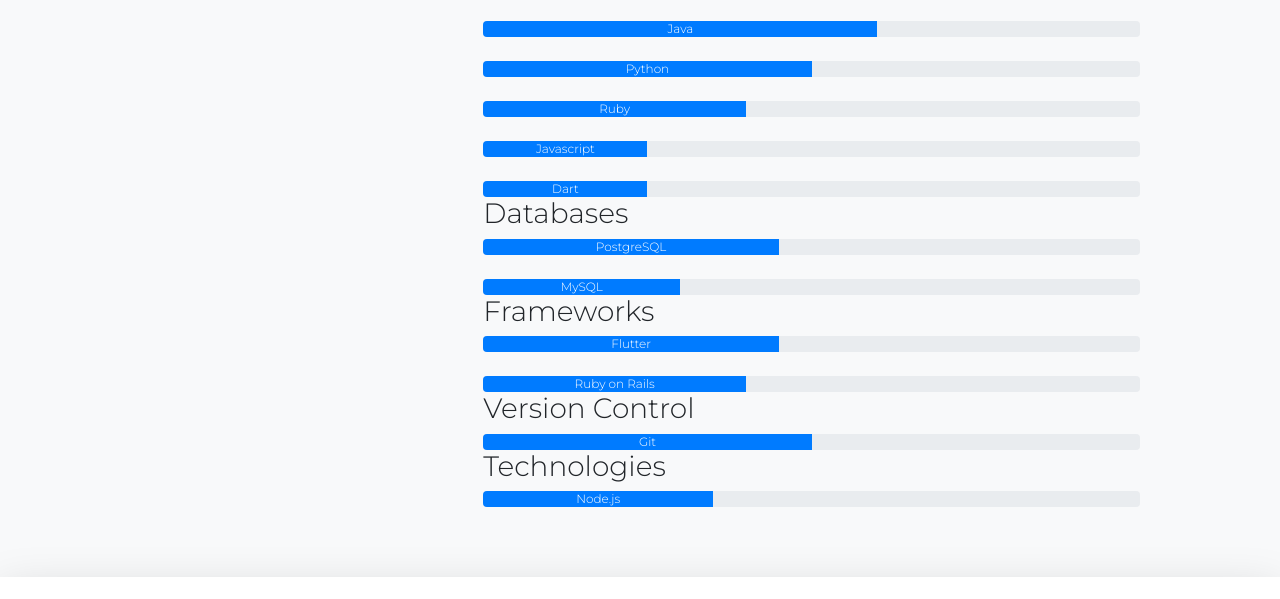
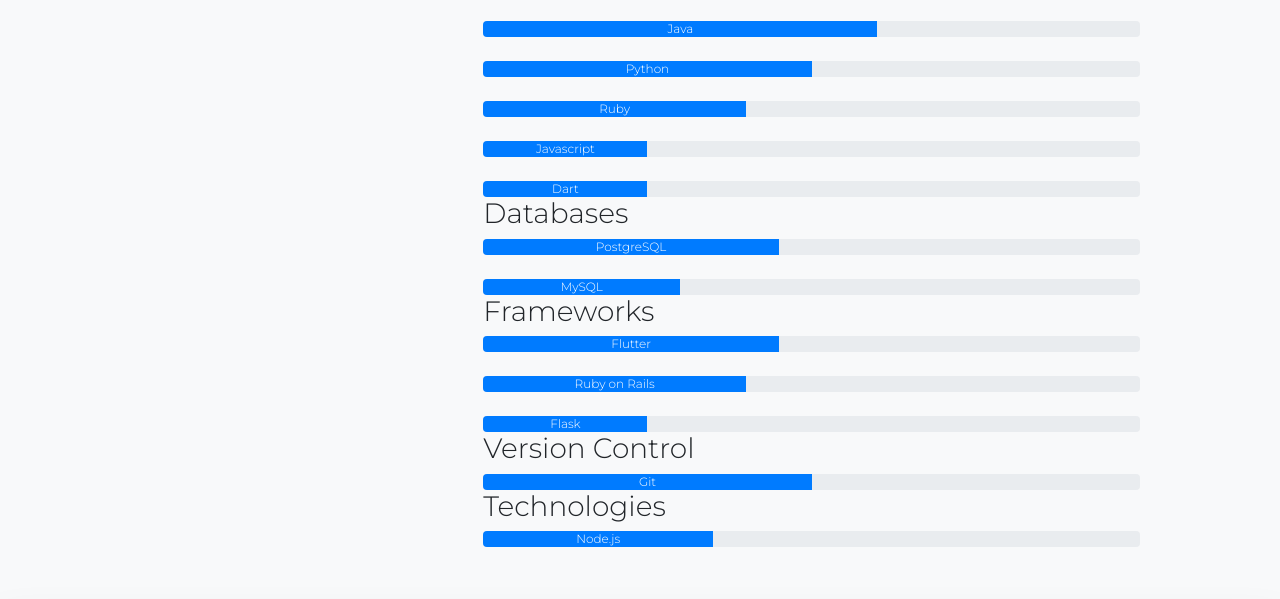
Before and after one commit to MKanarr/mkanarr, a plain HTML site: page index.html in a window 1280 px wide. Shown: the part 3351-3950 px from the top of the page. Drawn offline with nearby package versions, Linux system fonts and the light colour scheme.

Commit message:
new skill

```diff
--- a/index.html
+++ b/index.html
@@ -337,6 +337,14 @@
               </div>
             </div>
           </div>
+          <br>
+          <div class="row">
+            <div class="col-md-12">
+              <div class="progress">
+                <div class="progress-bar" role="progressbar" style="width: 25%;" aria-valuenow="25" aria-valuemin="0" aria-valuemax="100">Flask</div>
+              </div>
+            </div>
+          </div>
           <h3 class="fond-weight-bold">Version Control</h3>
           <div class="row">
             <div class="col-md-12">
```
